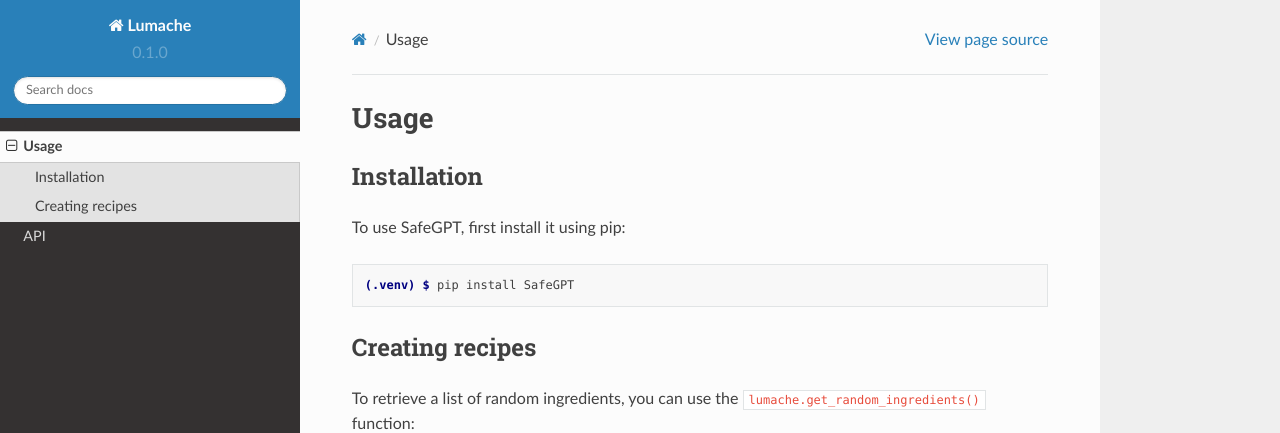
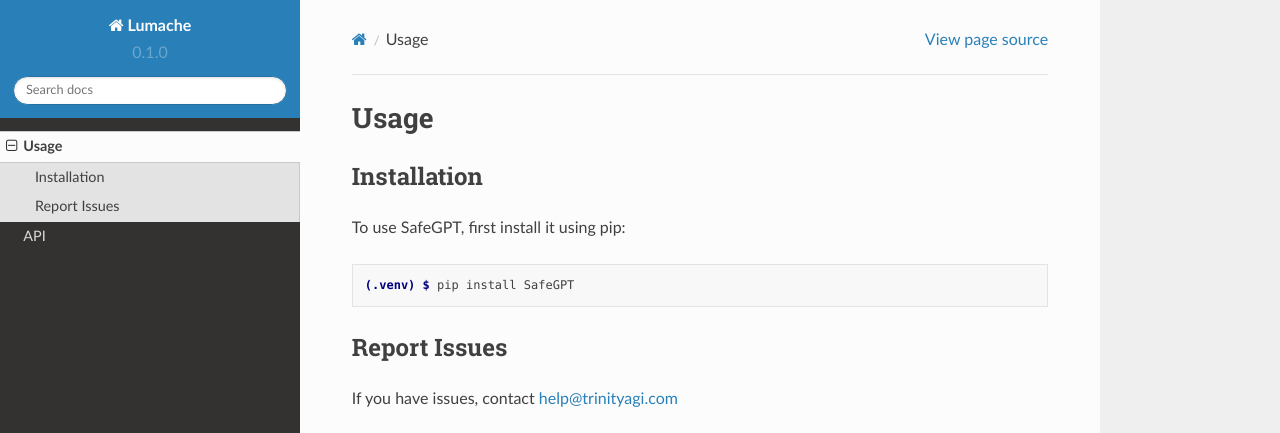
Before and after one commit to Trinityagi/Test, a Sphinx documentation site: the page built from docs/source/usage.rst, in a window 1280 px wide and 1095 px high. Shown: the top 433 px of the window. Built offline with Sphinx 7.4.7 and the Read the Docs theme 2.0.0, drawn with Linux system fonts in a browser that asks for light colours; some of the changed text lies outside the part shown.

Commit message:
Update usage.rst

```diff
--- a/docs/source/usage.rst
+++ b/docs/source/usage.rst
@@ -12,22 +12,6 @@
 
    (.venv) $ pip install SafeGPT
 
-Creating recipes
+Report Issues
 ----------------
-
-To retrieve a list of random ingredients,
-you can use the ``lumache.get_random_ingredients()`` function:
-
-.. autofunction:: lumache.get_random_ingredients
-
-The ``kind`` parameter should be either ``"meat"``, ``"fish"``,
-or ``"veggies"``. Otherwise, :py:func:`lumache.get_random_ingredients`
-will raise an exception.
-
-.. autoexception:: lumache.InvalidKindError
-
-For example:
-
->>> import lumache
->>> lumache.get_random_ingredients()
-['shells', 'gorgonzola', 'parsley']
+If you have issues, contact help@trinityagi.com
```
